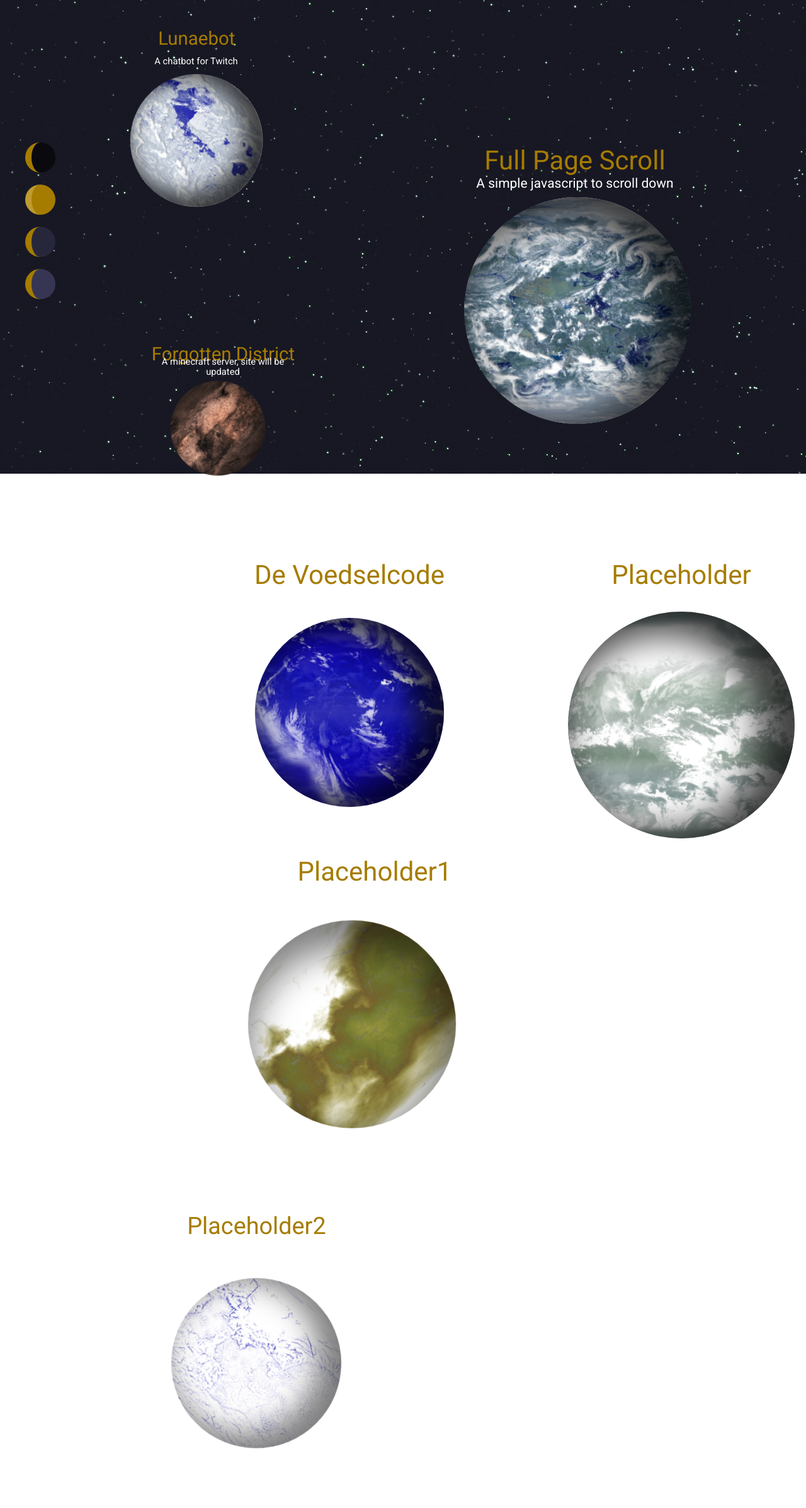
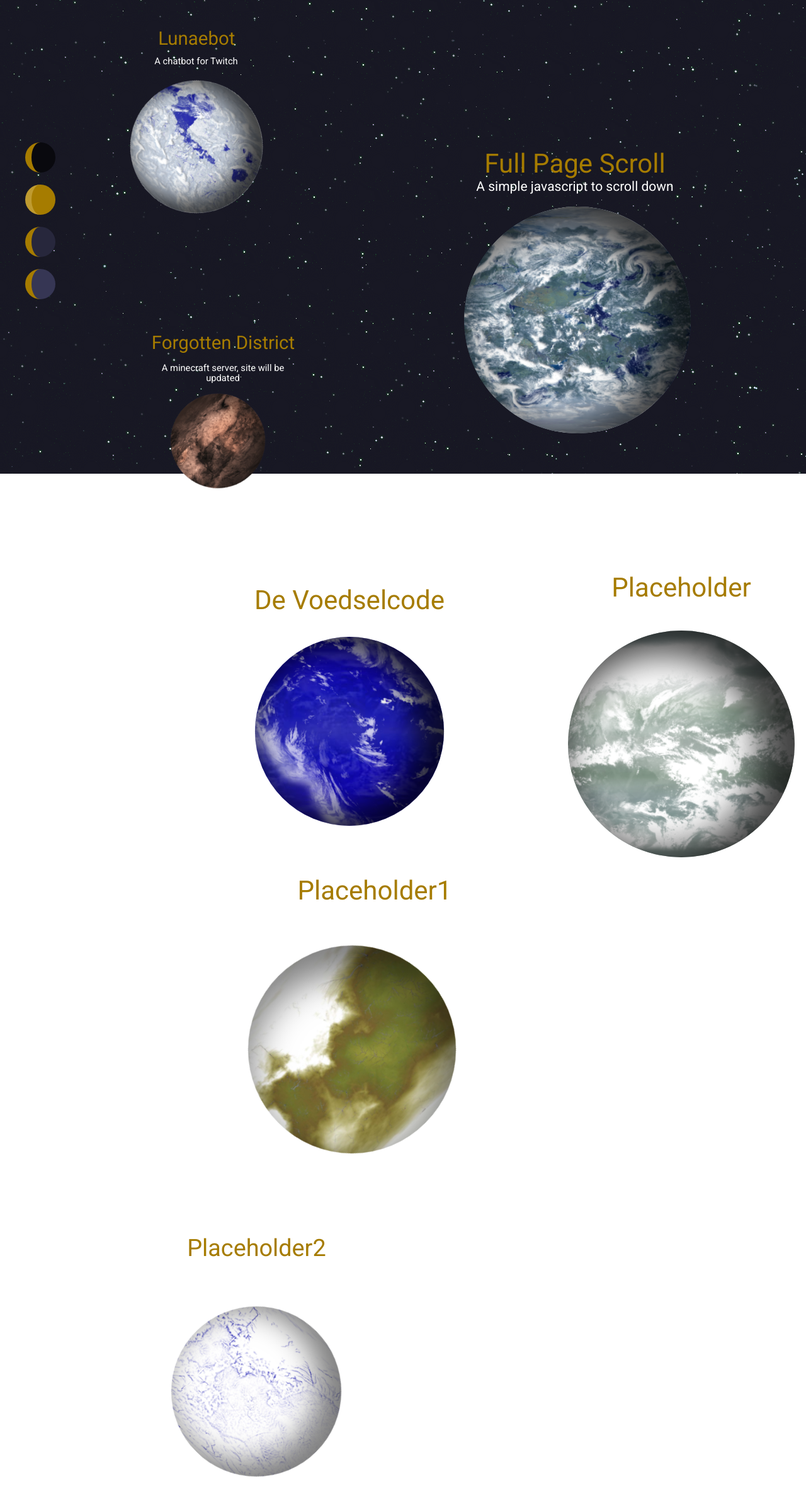
Before and after one commit to Aureus-Lunae/portfolio, a PHP site: page /projects.html in a window 1280 px wide. Shown: the part 48-2442 px from the top of the page at 63% size. Before the commit the page ends 2348 px from the top, so only its background shows below. Run offline with PHP 8.4, Linux system fonts and the light colour scheme; style sheets or scripts are compiled from the project's sources.

Commit message:
bugfixes

```diff
--- a/css/style.css
+++ b/css/style.css
@@ -125,7 +125,7 @@ body {
 .project-subtext {
 	font-size: 1.5em;
 	color: #fff;
-	margin-bottom: 20px;
+	margin-bottom: 30px;
 	text-align: center;
 }
 
--- a/projects.html
+++ b/projects.html
@@ -75,8 +75,8 @@
 		</div>
 
 		<div class='project colspan-2'>
-			<div class='project-text trans-s10-u20-r40-0deg'>De Voedselcode</div>
-			<div class='project-subtext trans-s10-u20-r40-0deg'>A dutch site against
+			<div class='project-text trans-s10-0-r40-0deg'>De Voedselcode</div>
+			<div class='project-subtext trans-s10-0-r40-0deg'>A dutch site against
 				foodwaste</div>
 
 			<div class='space-perspective trans-s10-u20-r40-0deg'>
@@ -85,7 +85,7 @@
 		</div>
 
 		<div class='project'>
-			<div class='project-text trans-s07-d120-r40-0deg'>Forgotten District</div>
+			<div class='project-text trans-s07-d80-r40-0deg'>Forgotten District</div>
 			<div class='project-subtext trans-s07-d80-r40-0deg'>A minecraft server, site
 				will be updated</div>
 
```
